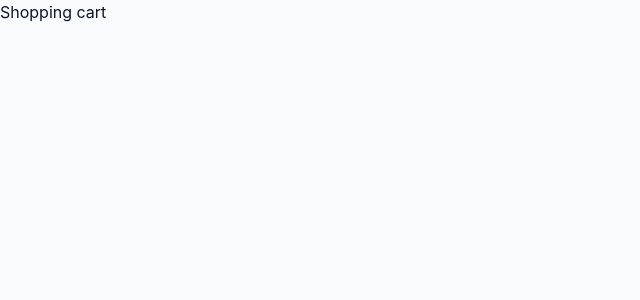
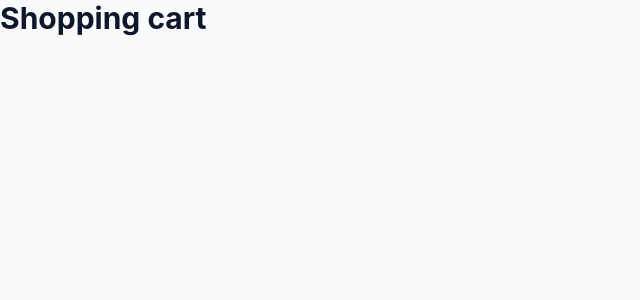
Before and after one commit to gmaxsoft/shopping_cart, a React (Vite) app: page / in a window 1280 px wide. Shown: the top 300 px of the page, without its empty margins (0-640 px from the left). Built offline with nearby package versions, Linux system fonts and the light colour scheme.

Commit message:
Dodanie pliku .env + utworznie domyślnej zmiennej ilości produktów na stronie

```diff
--- a/src/App.tsx
+++ b/src/App.tsx
@@ -1,4 +1,6 @@
 //import { useEffect, useMemo, useState } from 'react'
+
+const PRODUCTS_PER_PAGE = import.meta.env.VITE_PRODUCTS_PER_PAGE || 6
 
 function App() {
 
@@ -6,7 +8,7 @@ function App() {
   return (
     <>
 
-      <h1>Shopping cart</h1>
+      <h1 className="text-3xl font-bold">Shopping cart</h1>
 
     </>
   )
```
Also changed, not shown: 1 other file (tests, documents, lock files or other folders).
